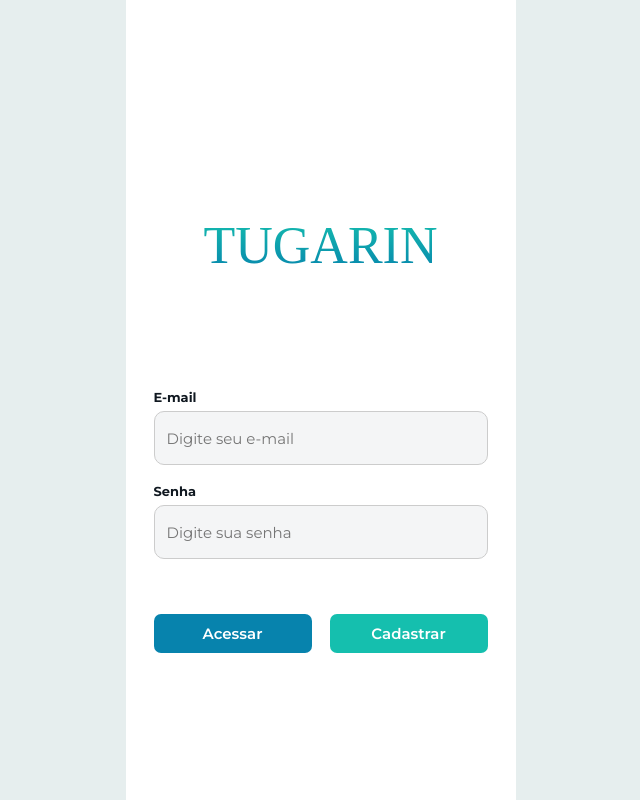
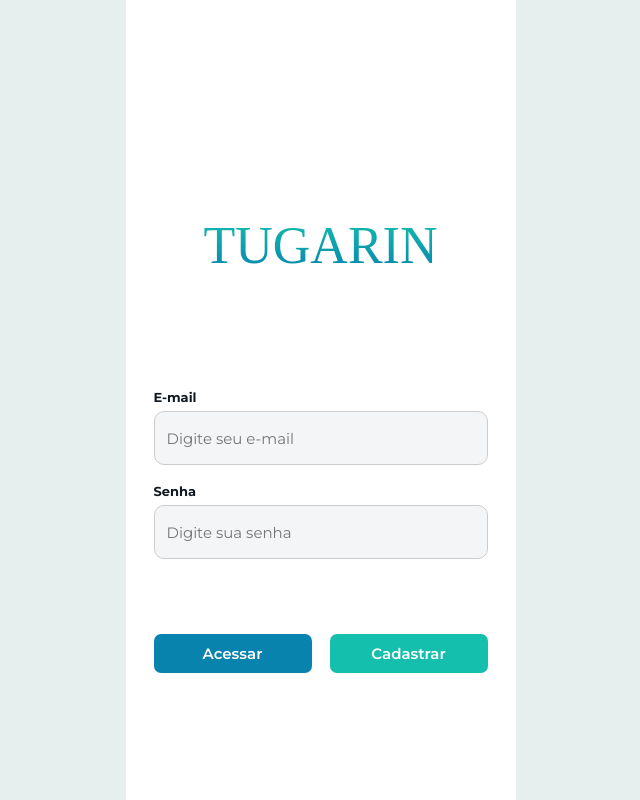
Before and after one commit to LirioOfficial/front-end, a Next.js app: page / in a window 1280 px wide. Shown: the whole page, without its empty margins (312-952 px from the left). Built offline with nearby package versions, Linux system fonts and the light colour scheme; no server answers; a web font is replaced by a local one.

Commit message:
Espaçamento Cadastrar, icones

```diff
--- a/src/styles.css
+++ b/src/styles.css
@@ -214,6 +214,11 @@ body {
   flex: 1;
 }
 
+/* Espaçamento do botão Cadastrar */
+.login-screen .login-form .btn {
+  margin-top: 20px;
+}
+
 .verde:hover {
   background: #10aa9c;
 }
@@ -282,8 +287,9 @@ body {
   object-fit: contain;
   margin-bottom: 4px;
   display: block;
-  filter: brightness(0) saturate(100%) invert(37%) sepia(96%)
-    saturate(1300%) hue-rotate(158deg) brightness(92%) contrast(102%);
+  filter: brightness(0) saturate(100%)
+    invert(32%) sepia(98%) saturate(1500%)
+    hue-rotate(165deg) brightness(85%) contrast(105%);
 }
 
 /* Ícone da tartaruga */
```
